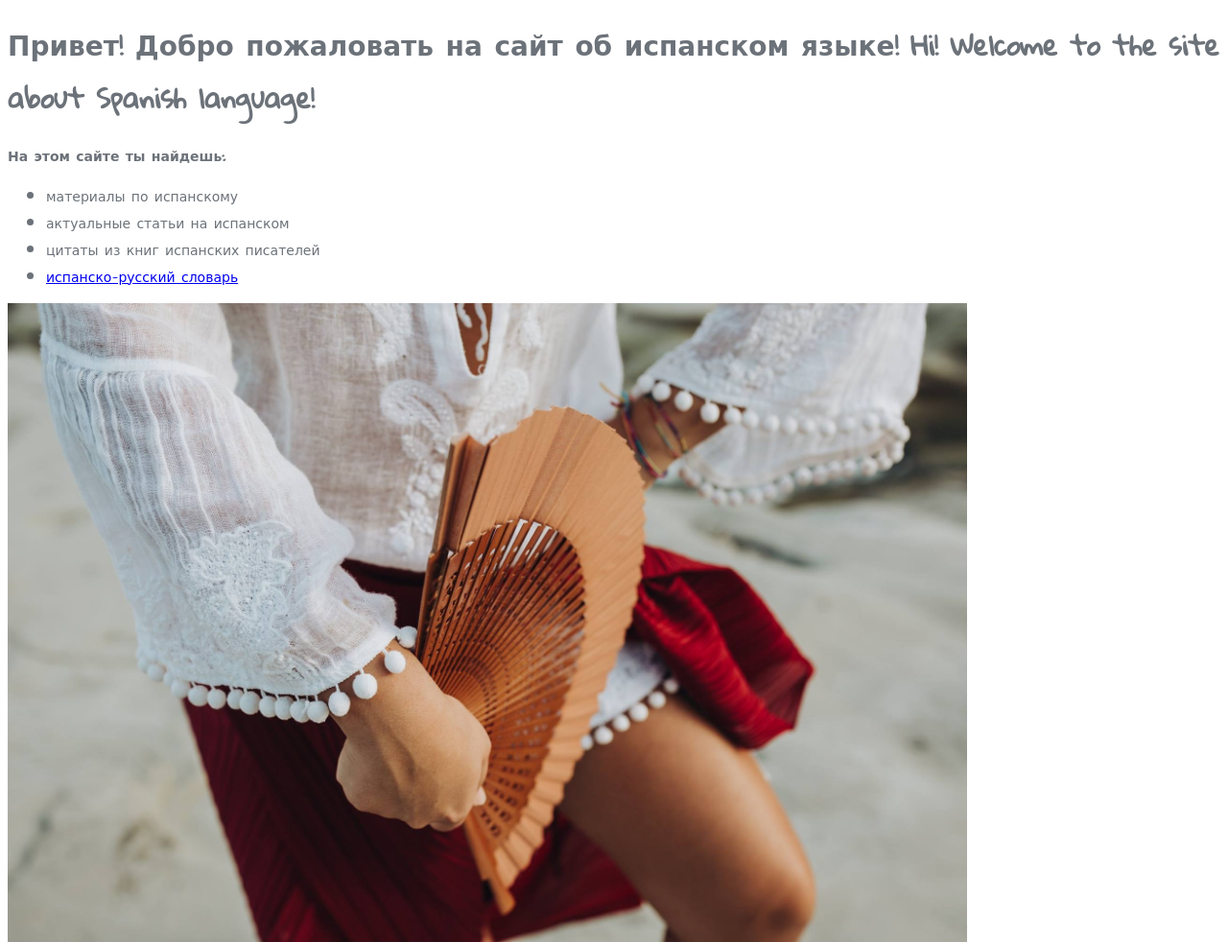
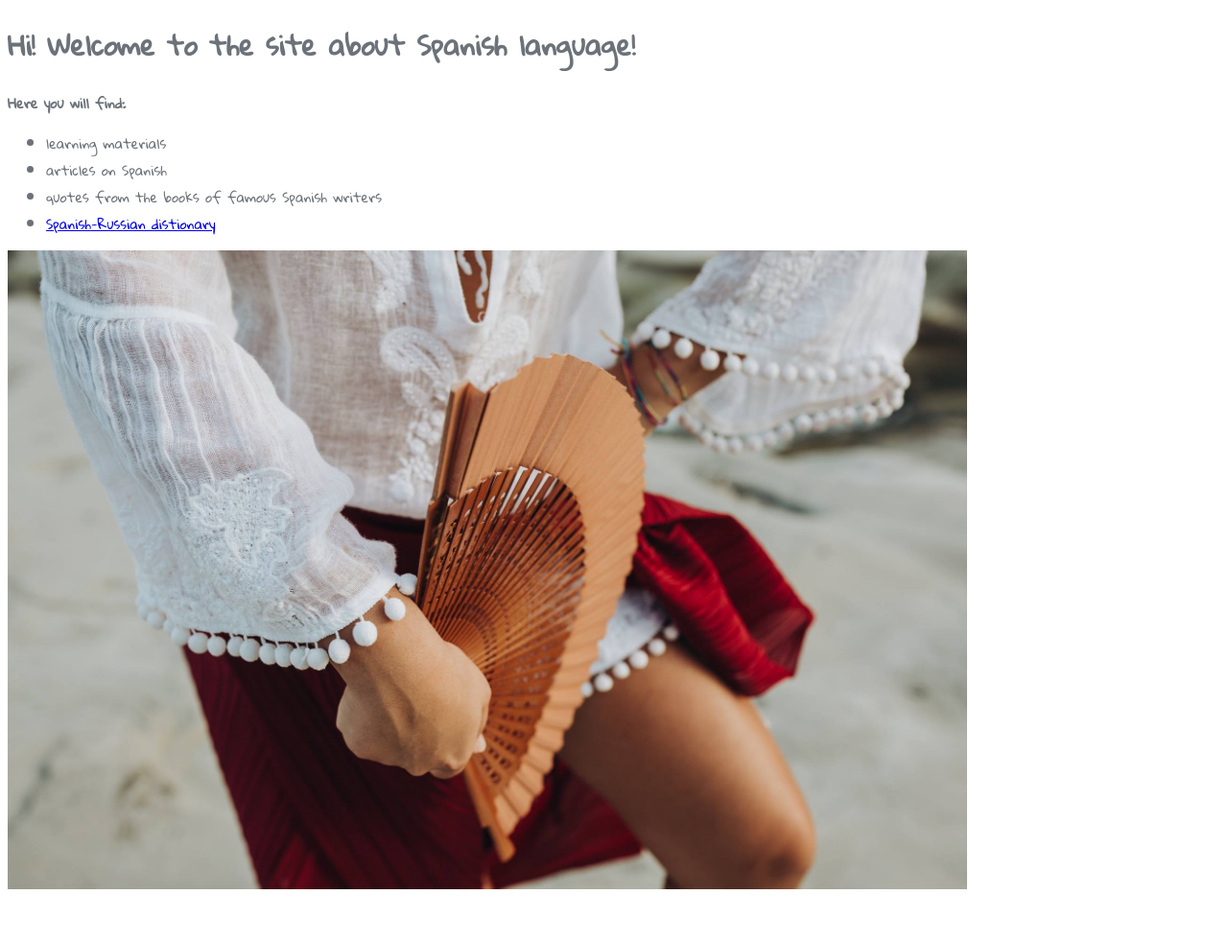
Before and after one commit to oltoporkov/oltoporkov.github.io, a plain HTML site: page index.html in a window 1280 px wide. Shown: the whole page at 96% size. After the commit the page ends 943 px from the top, so only its background shows below. Drawn offline with Linux system fonts and the light colour scheme.

Commit message:
Update index.html

```diff
--- a/index.html
+++ b/index.html
@@ -8,14 +8,13 @@
      <link rel="shortcut icon" href="3898082.svg"/>
    </head>
    <body>
-     <h1>Привет! Добро пожаловать на сайт об испанском языке!
-     Hi! Welcome to the site about Spanish language! </h1>
-     <p><b> На этом сайте ты найдешь:</b>
+     <h1>Hi! Welcome to the site about Spanish language! </h1>
+     <p><b> Here you will find:</b>
        <ul>
-         <li> материалы по испанскому </li>
-         <li> актуальные статьи на испанском </li>
-         <li> цитаты из книг испанских писателей </li>
-         <li><a href="https://diccionario.ru/" target="_blank"> испанско-русский словарь </a></li>
+         <li> learning materials </li>
+         <li> articles on Spanish </li>
+         <li> quotes from the books of famous Spanish writers </li>
+         <li><a href="https://diccionario.ru/" target="_blank"> Spanish-Russian distionary </a></li>
        </ul>
       </p>
       	<img src="abanico.jpg" width="1000"  >
```
